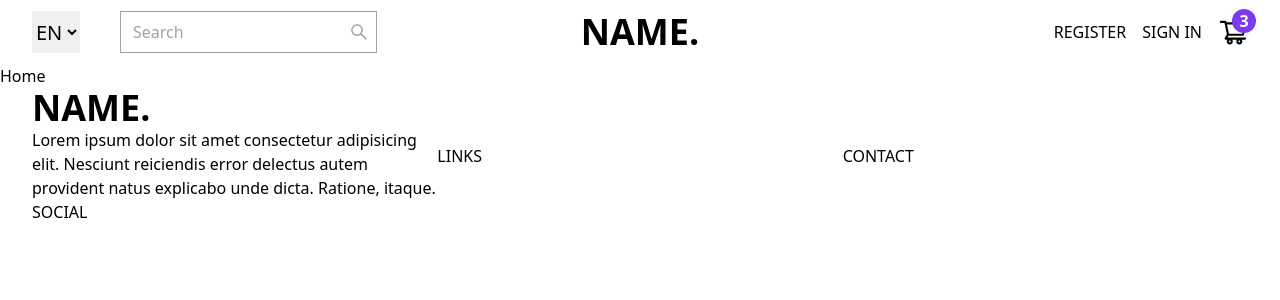
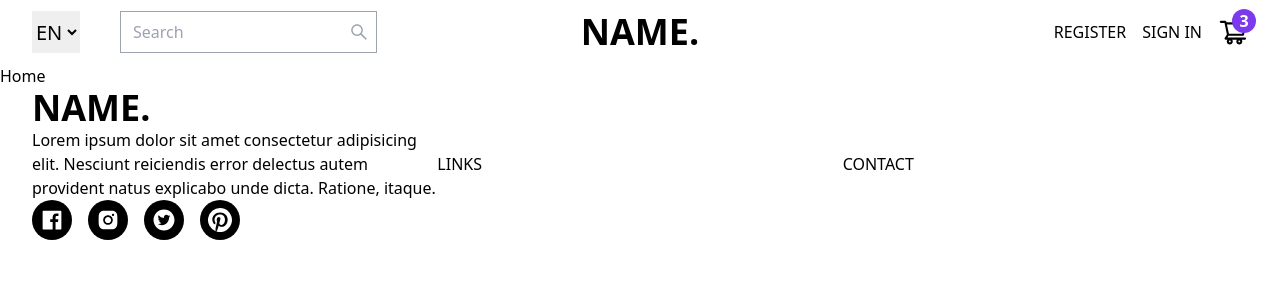
Before and after one commit to yap8/e-commerce, a React (Create React App) app: page / in a window 1280 px wide. Shown: the top 300 px of the page. Built offline with nearby package versions, Linux system fonts and the light colour scheme.

Commit message:
added Social

```diff
--- a/src/components/Footer.tsx
+++ b/src/components/Footer.tsx
@@ -1,4 +1,5 @@
 import Logo from './Logo';
+import { SocialList } from './Social';
 
 const Footer: React.FC = () => {
   return (
@@ -11,7 +12,9 @@ const Footer: React.FC = () => {
             reiciendis error delectus autem provident natus explicabo unde
             dicta. Ratione, itaque.
           </p>
-          <div>SOCIAL</div>
+          <SocialList
+            items={['facebook', 'instagram', 'twitter', 'pinterest']}
+          />
         </div>
         <div className="flex-1">
           <div className="mb-auto">LINKS</div>
--- /dev/null
+++ b/src/components/Social/SocialItem.tsx
@@ -0,0 +1,22 @@
+import items from './items';
+
+interface SocialItemProps {
+  name: string;
+}
+
+const SocialItem: React.FC<SocialItemProps> = ({ name }) => {
+  return (
+    <li className="mr-4 last:m-0">
+      <a
+        className="block rounded-full bg-black p-2 group hover:bg-blue-400 transition"
+        href={items.find((item) => item.name === name)?.link}
+      >
+        <div className="text-2xl text-white group-hover:text-white transition">
+          {items.find((item) => item.name === name)?.Icon}
+        </div>
+      </a>
+    </li>
+  );
+};
+
+export default SocialItem;
--- /dev/null
+++ b/src/components/Social/SocialList.tsx
@@ -0,0 +1,17 @@
+import SocialItem from './SocialItem';
+
+interface SocialListProps {
+  items: Array<string>;
+}
+
+const SocialList: React.FC<SocialListProps> = ({ items }) => {
+  return (
+    <ul className="flex">
+      {items.map((item) => (
+        <SocialItem key={item} name={item} />
+      ))}
+    </ul>
+  );
+};
+
+export default SocialList;
--- /dev/null
+++ b/src/components/Social/index.tsx
@@ -0,0 +1,4 @@
+import SocialList from './SocialList';
+import SocialItem from './SocialItem';
+
+export { SocialList, SocialItem };
--- /dev/null
+++ b/src/components/Social/items.tsx
@@ -0,0 +1,21 @@
+import {
+  AiFillFacebook,
+  AiFillInstagram,
+  AiFillTwitterCircle,
+} from 'react-icons/ai';
+import { BsPinterest } from 'react-icons/bs';
+
+export interface SocialItem {
+  name: string;
+  link: string;
+  Icon: React.ReactNode;
+}
+
+export const socialItems: SocialItem[] = [
+  { name: 'facebook', link: '/', Icon: <AiFillFacebook /> },
+  { name: 'instagram', link: '/', Icon: <AiFillInstagram /> },
+  { name: 'twitter', link: '/', Icon: <AiFillTwitterCircle /> },
+  { name: 'pinterest', link: '/', Icon: <BsPinterest /> },
+];
+
+export default socialItems;
```
